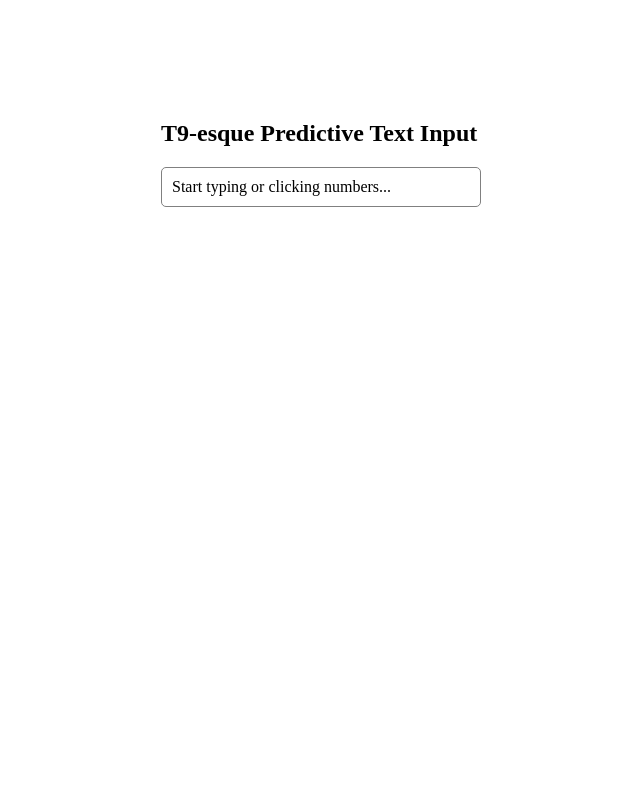
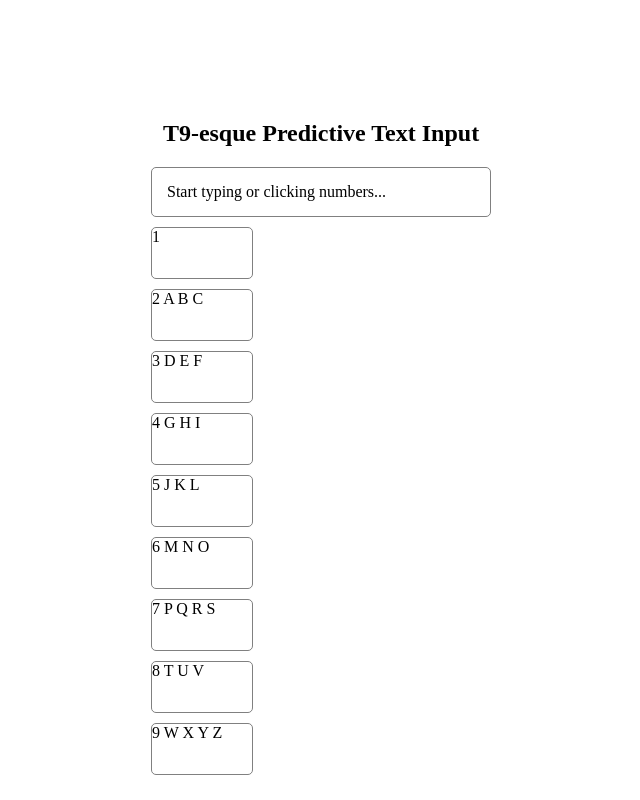
Before and after one commit to johnheroy/t9-autosuggest, a plain HTML site: page index.html in a window 1280 px wide. Shown: the whole page, without its empty margins (319-959 px from the left). Drawn offline with Linux system fonts and the light colour scheme.

Commit message:
Add button styling

```diff
--- a/index.html
+++ b/index.html
@@ -7,15 +7,47 @@
   </head>
   <body>
     <div class="container">
-      <h2>T9-esque Predictive Text Input</h2>
+      <h2 class="title">T9-esque Predictive Text Input</h2>
       <div class="input-box">
         Start typing or clicking numbers...
       </div>
       <div class="suggestion-box">
       </div>
       <div class="keypad">
-        <div class="number">
-
+        <div class="number-key">
+          <span class="number">1</span>
+        </div>
+        <div class="number-key">
+          <span class="number">2</span>
+          <span class="letters">A B C</span>
+        </div>
+        <div class="number-key">
+          <span class="number">3</span>
+          <span class="letters">D E F</span>
+        </div>
+        <div class="number-key">
+          <span class="number">4</span>
+          <span class="letters">G H I</span>
+        </div>
+        <div class="number-key">
+          <span class="number">5</span>
+          <span class="letters">J K L</span>
+        </div>
+        <div class="number-key">
+          <span class="number">6</span>
+          <span class="letters">M N O</span>
+        </div>
+        <div class="number-key">
+          <span class="number">7</span>
+          <span class="letters">P Q R S</span>
+        </div>
+        <div class="number-key">
+          <span class="number">8</span>
+          <span class="letters">T U V</span>
+        </div>
+        <div class="number-key">
+          <span class="number">9</span>
+          <span class="letters">W X Y Z</span>
         </div>
       </div>
     </div>
--- a/style/styles.css
+++ b/style/styles.css
@@ -1,11 +1,34 @@
 .container {
-  max-width: 320px;
+  width: 360px;
   margin: 0 auto;
   margin-top: 120px;
+}
+
+.title {
+  text-align: center;
+  /* todo: make nicer font */
 }
 
 .input-box {
   border: 1px solid grey;
   border-radius: 5px;
-  padding: 10px;
+  padding: 15px;
+  margin: 10px;
 }
+
+.suggestion-box {
+  margin-left: 20px;
+}
+
+.keypad {
+
+}
+
+.number-key {
+  margin: 10px;
+  height: 50px;
+  width: 100px;
+  border: 1px solid grey;
+  border-radius: 5px;
+
+}
```
Also changed, not shown: test/TrieTest.js (+2 -2 lines).
